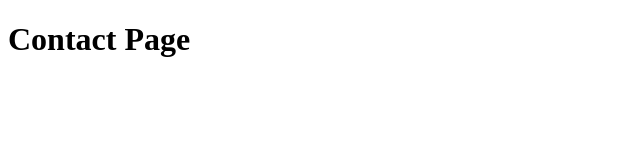
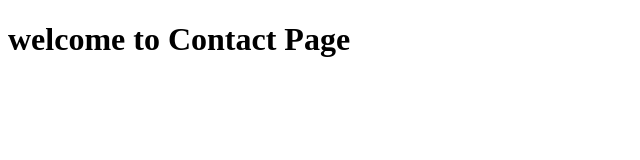
Before and after one commit to gayatri-dongare/project1, a plain HTML site: page contact.html in a window 1280 px wide. Shown: the whole page, without its empty margins (0-640 px from the left). Drawn offline with Linux system fonts and the light colour scheme.

```diff
--- a/contact.html
+++ b/contact.html
@@ -6,6 +6,6 @@
     <title>Contact Page</title>
   </head>
   <body>
-    <h1>Contact Page</h1>
+    <h1>welcome to Contact Page</h1>
   </body>
 </html>
```
